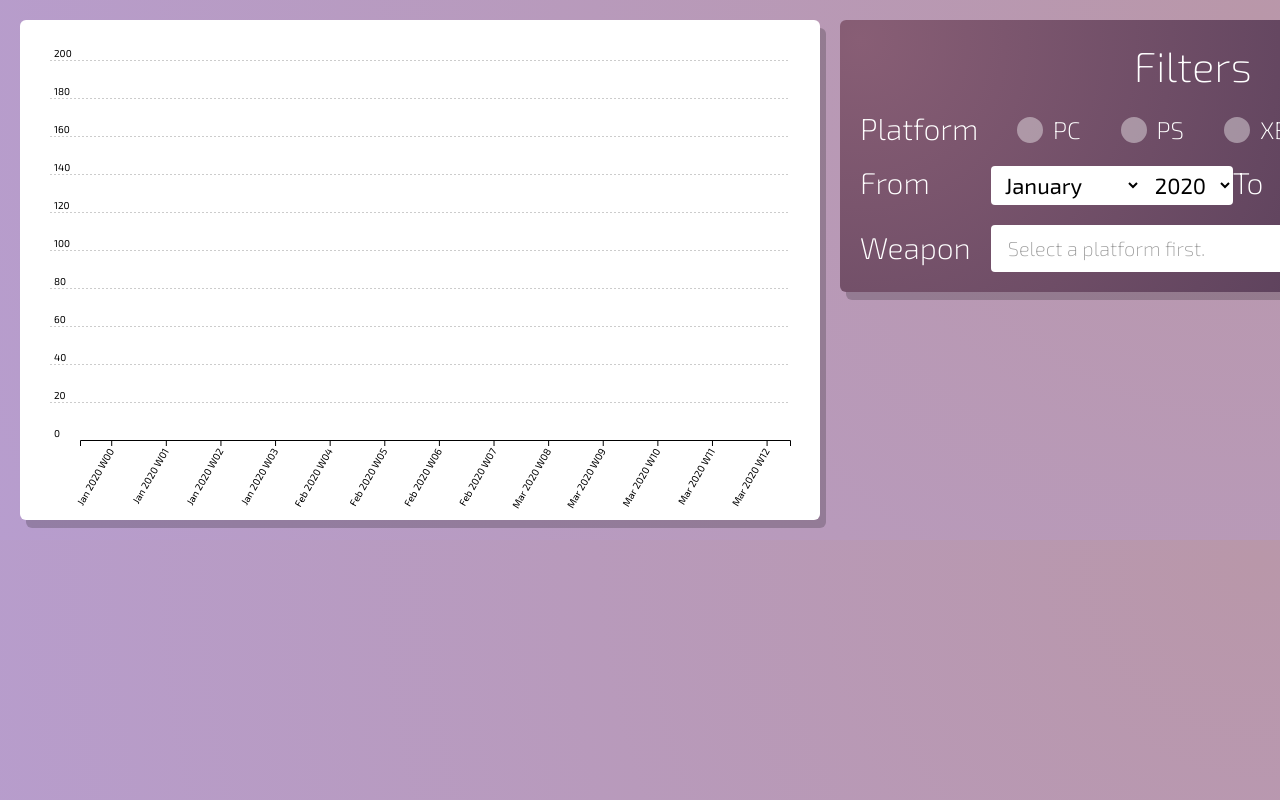
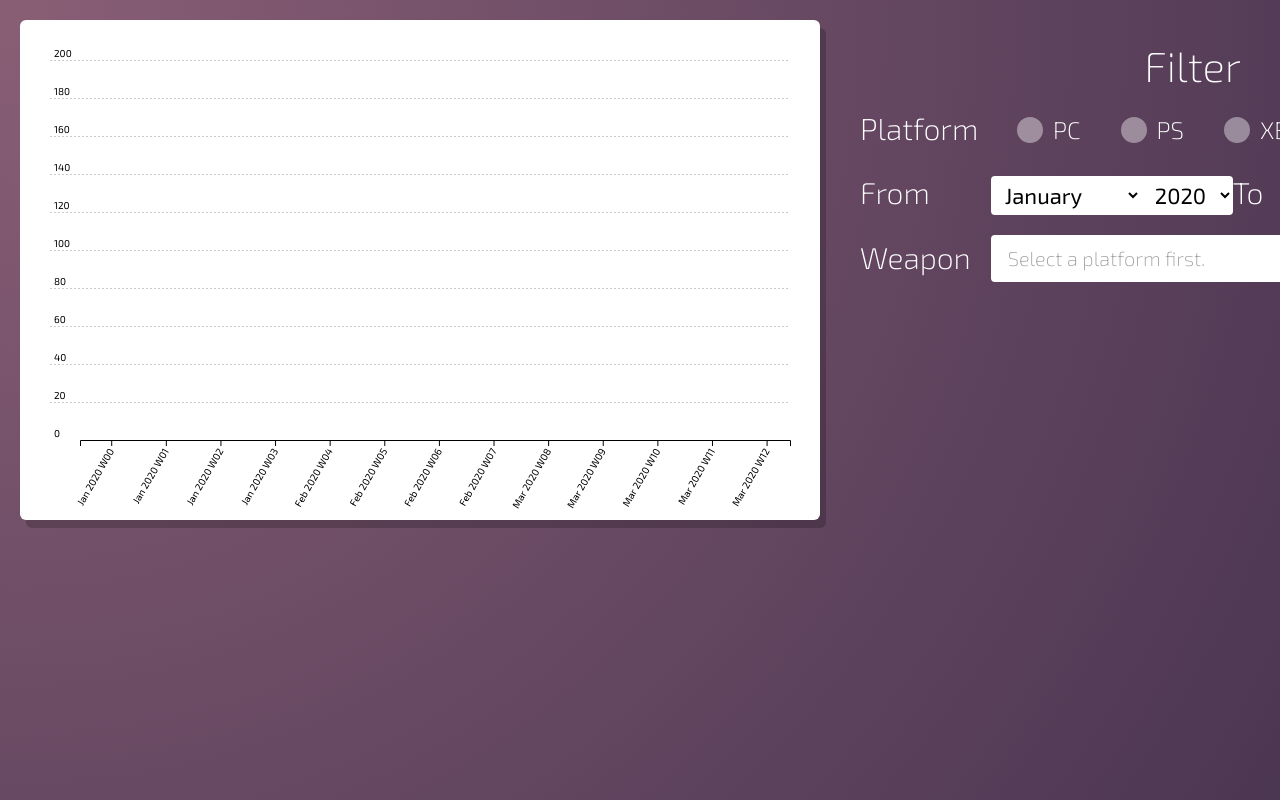
Before and after one commit to ageor/ageor, a plain HTML site: page rivens/index.html in a window 1280 px wide. Shown: the top 800 px of the page. Drawn offline with nearby package versions, Linux system fonts and the light colour scheme.

Commit message:
Add datapoints, updated visuals, some refactoring

```diff
--- a/rivens/index.html
+++ b/rivens/index.html
@@ -13,6 +13,7 @@
             html, body {
                 margin: 0;
                 padding: 0;
+                height: 100%;
             }
 
             * {
@@ -29,9 +30,9 @@
             }
 
             body {
-                background-image: radial-gradient(circle at calc(100% - 20px) 20px, #b997a9, #b79dce);
+                /* background-image: radial-gradient(circle at calc(100% - 20px) 20px, #b997a9, #b79dce); */
+                background-image: radial-gradient(circle at 20px 20px, #885e75, #4b3652);
                 padding: 20px;
-                height: 100%;
             }
 
             .graph {
@@ -68,6 +69,7 @@
                 width: 600px;
                 height: 52px;
                 overflow: hidden;
+                box-shadow: 6px 8px 0px 0px rgba(0, 0, 0, 0.2);
             }
 
             .download-status .progress .text {
@@ -87,9 +89,9 @@
                 margin-left: 10px;
                 padding: 20px;
                 flex-grow: 1;
-                background-image: radial-gradient(circle at 20px 20px, #885e75, #4b3652);
+                /* background-image: radial-gradient(circle at 20px 20px, #885e75, #4b3652);
                 border-radius: 6px;
-                box-shadow: 6px 8px 0px 0px rgba(0, 0, 0, 0.2);
+                box-shadow: 6px 8px 0px 0px rgba(0, 0, 0, 0.2); */
                 display: flex;
                 flex-direction: column;
             }
@@ -199,7 +201,7 @@
             }
 
             .filters .date-select {
-                margin-top: 10px;
+                margin-top: 20px;
             }
 
             .filters .date-select .label {
@@ -249,7 +251,7 @@
         <div class="flex content">
             <div class="graph"></div>
             <div class="filters">
-                <div class="header">Filters</div>
+                <div class="header">Filter</div>
                 <div class="platform-select flex">
                     <div class="label platform">Platform</div>
                     <div class="platform-options flex">
@@ -403,7 +405,8 @@
             .duration(300);
 
         let lineArea = null;
-        let selectedPlatform = "pc";
+        let legendContainer = null;
+        let legend = null;
 
         init();
 
@@ -420,8 +423,6 @@
 
         function updateYAxis(domain) {
             y.domain(domain);
-            // yAxis.transition(t)
-            //     .call(d3.axisLeft(y));
             yAxis.call(g => g.select(".domain").attr("stroke-opacity", 0))
                 .call(g => g.selectAll(".tick:first-of-type line").attr("stroke-opacity", 0))
                 .transition(t)
@@ -453,9 +454,6 @@
                     .attr("width", width)
                     .attr("height", height);
 
-            lineArea = svg.append("g")
-                .attr("clip-path", "url(#mask)");
-
             svg.append("g")
                 .attr("width", width)
                 .attr("height", height)
@@ -471,6 +469,12 @@
                 .range([ height, 0 ]);
             yAxis = svg.append("g")
                 .attr("transform", `translate(${-30}, 0)`);
+
+            lineArea = svg.append("g")
+                .attr("clip-path", "url(#mask)");
+
+            legend = svg.append("g")
+                .attr("class", "legend");
 
             sumstat = d3.nest() // nest function allows to group the calculation per level of a factor
                 .key(function(d) { return d.compatibility; })
@@ -583,8 +587,7 @@
                 // .defined(function(d) {
                 //     return d.date.getTime() < maxdate.getTime() && d.date.getTime() > mindate.getTime();
                 // })
-                // .curve(d3.curveBasis)
-                .curve(d3.curveCatmullRomOpen)
+                .curve(d3.curveCatmullRom)
                 .x(function(d) { return x(d.date); })
                 .y(function(d) { return y(+d.avg); })
                 (data.values)
@@ -623,31 +626,50 @@
 
             let selectedData = sumstat.filter(d => rivenFilter.indexOf(d.key) != -1);
 
-            let dots = svg.selectAll(".dot")
-                .data(rivenFilter);
+            let dots = legend.selectAll(".dot")
+                .data(rivenFilter, d => d);
             dots.enter()
                 .append("circle")
                 .attr("class", "dot")
                 .attr("cx", 20)
                 .attr("cy", function (d, i) { return 12 + i * 25 })
                 .attr("r", 7)
-                .style("fill", function (d) { return color(d) });
-            dots.exit().remove();
+                .style("fill", color)
+                .style("fill-opacity", 1e-6)
+                .merge(dots)
+                    .transition(t)
+                    .style("fill", color)
+                    .style("fill-opacity", 1)
+                    .attr("cy", function (d, i) { return 12 + i * 25 });
+            dots.exit()
+                .transition(t)
+                .style("fill-opacity", 1e-6)
+                .attr("cx", 0)
+                .remove();
 
             // Add one dot in the legend for each name.
-            let labels = svg.selectAll(".label")
-                .data(rivenFilter);
+            let labels = legend.selectAll(".label")
+                .data(rivenFilter, d => d);
             labels.enter()
                 .append("text")
                 .attr("class", "label")
                 .attr("x", 34)
                 .attr("y", function (d, i) { return 14 + i * 25 })
-                .style("fill", function (d) { return color(d) })
-                .text(function (d) { return d })
+                .style("fill", color)
+                .style("fill-opacity", 1e-6)
                 .attr("text-anchor", "left")
-                .style("alignment-baseline", "middle");
-            labels.exit().remove();
-            labels.text(function (d) { return d });
+                .style("alignment-baseline", "middle")
+                .merge(labels)
+                    .text(d => d)
+                    .transition(t)
+                    .style("fill-opacity", 1)
+                    .attr("y", function (d, i) { return 14 + i * 25 })
+                    .style("fill", color);
+            labels.exit()
+                .transition(t)
+                .attr("x", 14)
+                .style("opacity", 1e-6)
+                .remove();
 
             updateYAxis(yDomain(selectedData))
 
@@ -661,15 +683,58 @@
 
             lines.enter()
                 .append("path")
-                    .transition(t)
                     .attr("class", "line")
                     .attr("fill", "none")
                     .attr("stroke", function(d) { return color(d.key) })
                     .attr("stroke-width", 1.5)
-                    .attr("d", (d) => line(d));
-            lines.transition(t)
-                .attr("stroke", function(d) { return color(d.key) })
-                .attr("d", (d) => line(d));
+                    .style("stroke-opacity", 1e-6)
+                    .merge(lines)
+                        .transition(t)
+                        .style("stroke-opacity", 1)
+                        .attr("stroke", function(d) { return color(d.key) })
+                        .attr("d", line);
+
+            let detail = lineArea.selectAll(".detail")
+                .data(selectedData, d => d.key);
+            detail.exit()
+                .transition(t)
+                .style("opacity", 0)
+                .remove();
+            detail = detail.enter()
+                .append("g")
+                    .attr("class", "detail")
+                    .merge(detail);
+
+            let detailDots = detail.selectAll("circle")
+                .data(d => d.values);
+            detailDots = detailDots.enter()
+                .append("circle")
+                .style("fill-opacity", 1e-6)
+                .attr("fill", d => color(d.compatibility))
+                .attr("r", 1e-6)
+                .attr("cx", function(d) { return x(d.date); })
+                .attr("cy", function(d) { return y(d.avg); })
+                .merge(detailDots)
+                    .transition(t)
+                    .attr("r", 3)
+                    .style("fill-opacity", 1)
+                    .attr("cx", function(d) { return x(d.date); })
+                    .attr("cy", function(d) { return y(d.avg); })
+                    .attr("fill", d => color(d.compatibility));
+
+                    // .on("mouseover", function(d) {
+                    //     div.transition()
+                    //         .duration(200)
+                    //         .style("opacity", .9);
+                    //     div.html(formatTime(d.date) + "<br/>"  + d.close)
+                    //         .style("left", (d3.event.pageX) + "px")
+                    //         .style("top", (d3.event.pageY - 28) + "px");
+                    //     })
+                    // .on("mouseout", function(d) {
+                    //     div.transition()
+                    //         .duration(500)
+                    //         .style("opacity", 0);
+                    // });
 
             let showMinMax = false;
             if (!showMinMax) return;
```
